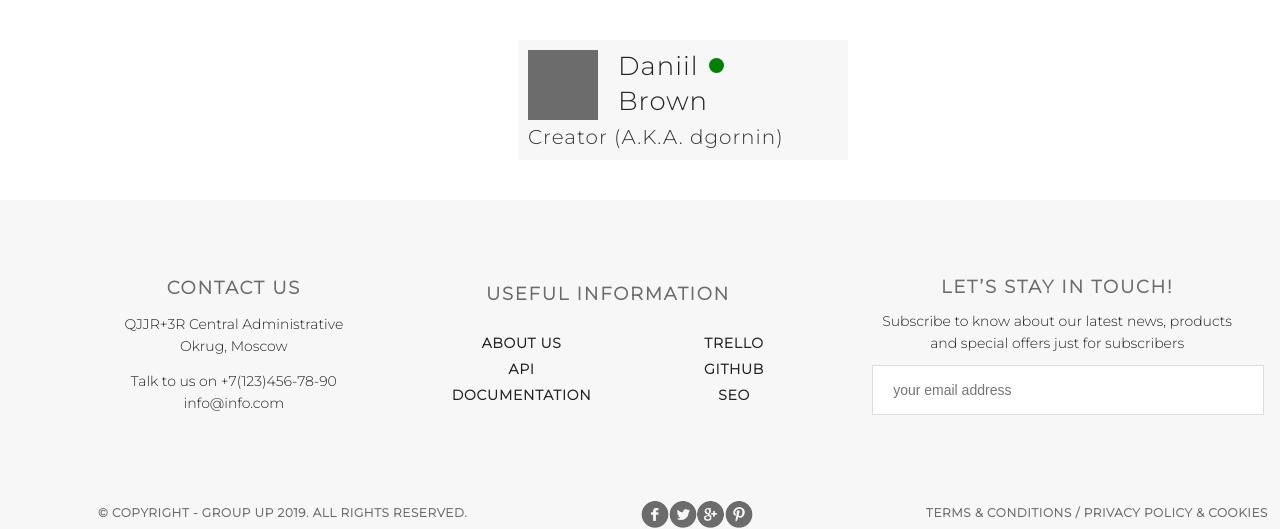
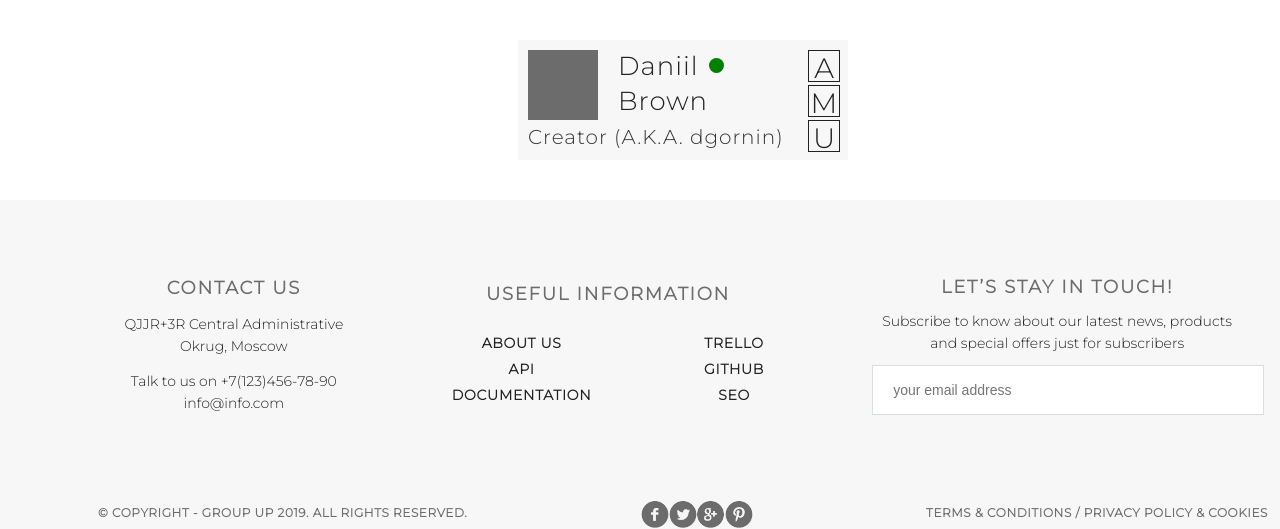
Before and after one commit to dgornin/Group_Up, a Django app: page /groups/user_list/2/de07b599-2e3b-42b6-9022-1cd521a32b40 in a window 1280 px wide; the page is wider, and only the part inside the window is pictured. Shown: the part 100-629 px from the top of that part. Run offline with Django 3.2, Linux system fonts and the light colour scheme; a user stored in the database is signed in; data comes from the database, SQL or seed files in the repository; both versions use the stored data as it was after the commit.

Commit message:
добавил изменение ролей

```diff
--- a/groupsapp/templates/groupsapp/user_list.html
+++ b/groupsapp/templates/groupsapp/user_list.html
@@ -8,7 +8,7 @@
                 <div class="user_list">
                     <ul style="list-style-type: none">
                         {% for i in users %}
-                            <a href="{% url 'auth:profile' id=i.user.id %}" class="user_card">
+                            <div class="user_card">
                                 <div style="margin: 10px; height: 100px; width: 310px">
                                     <div style="display: flex">
                                         <div class="user_card_photo"></div>
@@ -25,20 +25,33 @@
                                                 <p>{{ i.user.last_name }}</p>
                                             </div>
                                         </div>
+                                        <div class="edit_permission_block1">
+                                            {% if permission.is_admin or permission.is_creator %}
+                                                <a href="{% url 'groups:edit_permission' id=group_id user_id=i.user.id permission='admin' %}" class="edit_permission_button" style="margin-bottom: 3px">A</a>
+                                                <a href="{% url 'groups:edit_permission' id=group_id user_id=i.user.id permission='moderator' %}" class="edit_permission_button">M</a>
+                                            {% endif %}
+                                        </div>
                                     </div>
+                                    <div style="display: flex">
                                     <div class="user_card_permission_name_block">
                                         {% if i.is_creator %}
-                                            <p>Creator  (A.K.A. {{ i.user.username }})</p>
+                                            <a class="user_card_permission_name_a" href="{% url 'auth:profile' id=i.user.id %}">Creator  (A.K.A. {{ i.user.username }})</a>
                                         {% elif i.is_admin %}
-                                            <p>Admin  (A.K.A. {{ i.user.username }})</p>
+                                            <a class="user_card_permission_name_a" href="{% url 'auth:profile' id=i.user.id %}">Admin  (A.K.A. {{ i.user.username }})</a>
                                         {% elif i.is_moderator %}
-                                            <p>Moderator  (A.K.A. {{ i.user.username }})</p>
+                                            <a class="user_card_permission_name_a" href="{% url 'auth:profile' id=i.user.id %}">Moderator  (A.K.A. {{ i.user.username }})</a>
                                         {% else %}
-                                            <p>User  (A.K.A. {{ i.user.username }})</p>
+                                            <a class="user_card_permission_name_a" href="{% url 'auth:profile' id=i.user.id %}">User  (A.K.A. {{ i.user.username }})</a>
                                         {% endif %}
                                     </div>
+                                        <div class="edit_permission_block2">
+                                            {% if permission.is_admin or permission.is_creator %}
+                                            <a href="{% url 'groups:edit_permission' id=group_id user_id=i.user.id permission='user' %}" class="edit_permission_button">U</a>
+                                            {% endif %}
+                                        </div>
+                                    </div>
                                 </div>
-                            </a>
+                            </div>
                         {% endfor %}
                     </ul>
                 </div>
--- a/groupsapp/views.py
+++ b/groupsapp/views.py
@@ -242,12 +242,13 @@ def user_list(request: HttpRequest, id: int, key: str):
     group_id = None
     user = None
     users = None
+    permission = None
     if request.user.is_authenticated:
         authenticated = True
         available_user = Available.objects.filter(user=request.user.id, groups=id)
         if available_user:
             permission = get_object_or_404(Permission, group=id, user=request.user.id)
-            if permission.is_admin or permission.is_creator:
+            if permission:
                 user_is_valid = True
                 available_key = Group.objects.filter(uuid=key)
                 if available_key:
@@ -263,6 +264,7 @@ def user_list(request: HttpRequest, id: int, key: str):
         'uuid': uuid,
         'group_id': group_id,
         'users': users,
+        'permission': permission,
     }
 
     return render(request, 'groupsapp/user_list.html', context)
--- a/mainapp/management/commands/seed_db.py
+++ b/mainapp/management/commands/seed_db.py
@@ -5,5 +5,5 @@ from authapp.models import CustomUser
 class Command(BaseCommand):
     def handle(self, *args, **options):
         CustomUser.objects.create_superuser(
-            'dgornin', 'dgornin@gmail.com', '200329', age=20
+            'dgornin2', 'dgornin2@gmail.com', '200329', age=20
         )
--- a/static/css/style.css
+++ b/static/css/style.css
@@ -1055,10 +1055,6 @@ a {
     margin: 20px;
 }
 
-.user_card:hover {
-    background-color: #d9dee1;
-}
-
 .user_card_photo {
     height: 70px;
     width: 70px;
@@ -1114,8 +1110,42 @@ a {
     font-size: 20px;
     letter-spacing: 1px;
     font-weight: 500;
+    width: 280px;
 }
 
 .user_card_permission_up_down {
     height: 70px;
 }
+
+.edit_permission_block1 {
+    width: 30px;
+    height: 70px;
+}
+
+.edit_permission_block2 {
+    width: 30px;
+    height: 30px;
+}
+
+.edit_permission_button {
+    display: block;
+    height: 30px;
+    width: 30px;
+    text-align: center;
+    font-size: 28px;
+    font-weight: 500;
+    color: #212121;
+    border: 1px solid #212121;
+}
+
+.edit_permission_button:hover {
+    background-color: #d9dee1;
+}
+
+.user_card_permission_name_a {
+    color: #343434;
+}
+
+.user_card_permission_name_a:hover {
+    color: #212121;
+}
```
Also changed, not shown: db.sqlite3.
